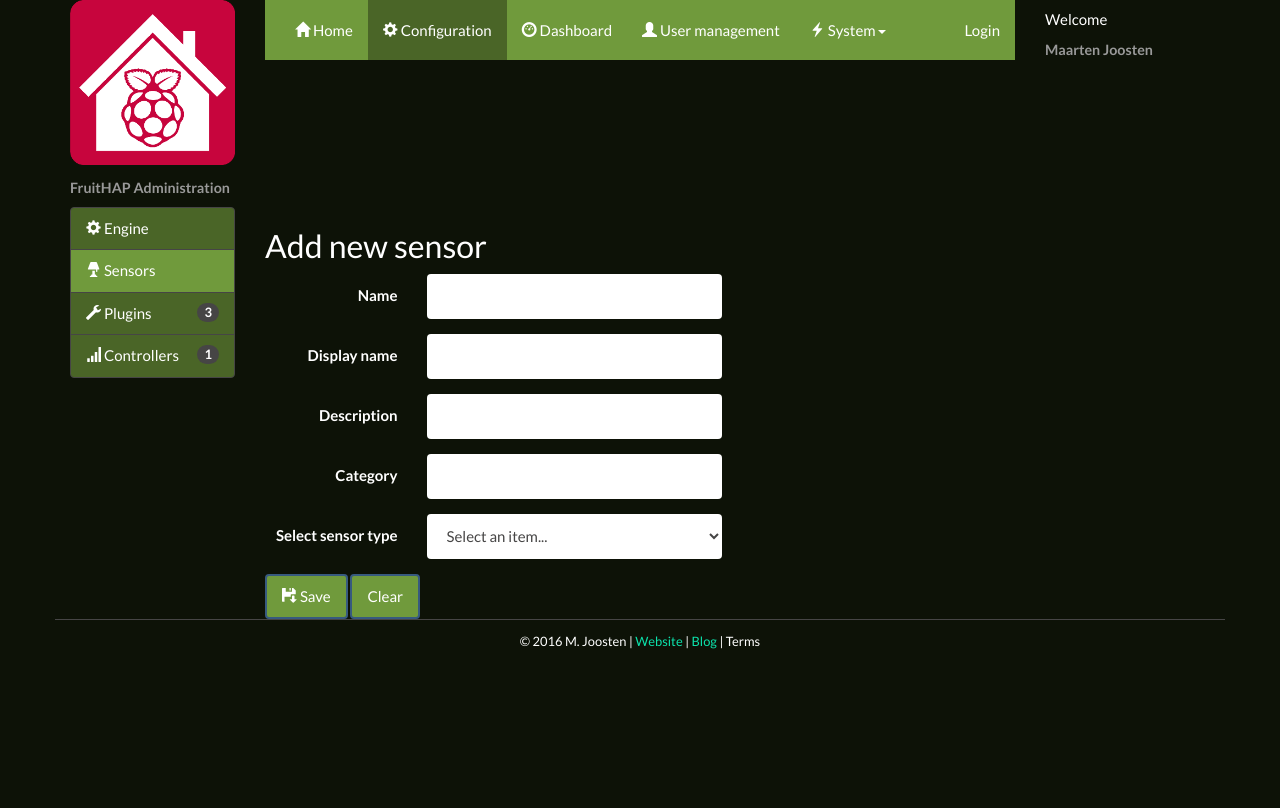
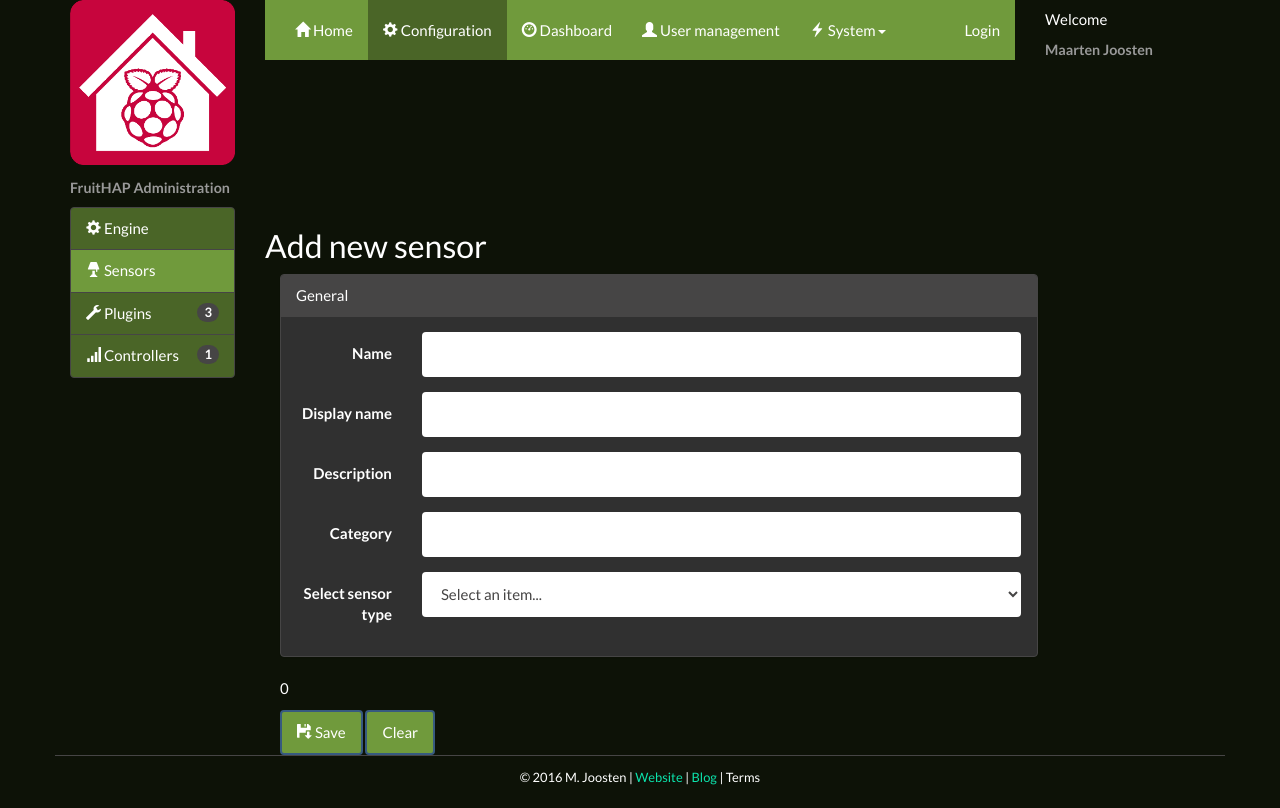
Before and after one commit to keigezellig/fruitHAP, a Django app: page /configuration/addsensor/ in a window 1280 px wide. Before the commit the page ends 649 px from the top, so only its background shows below. Run offline with Django 3.2, Linux system fonts and the light colour scheme; data that the repository does not hold is empty; some libraries are stand-ins or nearby versions.

Commit message:
Fancified add sensor page

```diff
--- a/clientapps/webconfig/templates/sensor_add.html
+++ b/clientapps/webconfig/templates/sensor_add.html
@@ -1,6 +1,5 @@
 {% extends 'configuration.html' %}
 {% load staticfiles %}
-{% load i18n widget_tweaks %}
 {% block main_content %}
     <div class="row">
         <div class="col-md-12">
@@ -11,54 +10,83 @@
     <div class="row">
         <div class="col-md-12">
             <form class="form-horizontal" data-bind="submit: save, reset: clearForm">
-
+                <div class="col-md-10">
+                    <div class="panel panel-default">
+                        <div class="panel-heading">General</div>
+                        <div class="panel-body">
                             <div class="form-group">
                                 <label for="sensorName" class="control-label col-md-2">Name</label>
-                    <div class="col-md-4">
+                                <div class="col-md-10">
                                     <input data-bind="textInput: name" id="sensorName" class="form-control"/>
                                 </div>
                             </div>
 
                             <div class="form-group">
                                 <label for="sensorDisplayName" class="control-label col-md-2">Display name</label>
-                    <div class="col-md-4">
-                        <input data-bind="textInput: displayName" id="sensorDisplayName" class="form-control"/>
+                                <div class="col-md-10">
+                                    <input data-bind="textInput: displayName" id="sensorDisplayName"
+                                           class="form-control"/>
                                 </div>
                             </div>
 
                             <div class="form-group">
                                 <label for="sensorDescription" class="control-label col-md-2">Description</label>
-                    <div class="col-md-4">
-                        <input data-bind="textInput: description" id="sensorDescription" class="form-control"/>
+                                <div class="col-md-10">
+                                    <input data-bind="textInput: description" id="sensorDescription"
+                                           class="form-control"/>
                                 </div>
                             </div>
                             <div class="form-group">
                                 <label for="sensorCategory" class="control-label col-md-2">Category</label>
-                    <div class="col-md-4">
+                                <div class="col-md-10">
                                     <input data-bind="textInput: category" id="sensorCategory" class="form-control"/>
                                 </div>
                             </div>
                             <div class="form-group">
                                 <label class="control-label col-md-2">Select sensor type</label>
-                    <div class="col-md-4">
-                        <select class="form-control" data-bind="options: availableSensorTypes, optionsCaption: 'Select an item...', value: selectedSensorType"></select>
+                                <div class="col-md-10">
+                                    <select class="form-control"
+                                            data-bind="options: availableSensorTypes, optionsCaption: 'Select an item...', value: selectedSensorType"></select>
                                 </div>
                             </div>
 
+                        </div>
+                    </div>
+
+                    <p data-bind="text: parameters().length"></p>
+                    <div data-bind="visible: parameters().length>0" class="row">
+                        <div class="col-md-12">
+
+                            <div class="panel panel-default">
+                                <div class="panel-heading">Parameters</div>
+                                <div class="panel-body">
+                                    <p>Device specific parameters</p>
                                     <div data-bind="foreach: parameters">
                                         <div class="form-group">
-                    <label data-bind="attr: {for: name}, text: name" class="control-label col-md-2">aaa</label>
-                    <div class="col-md-4">
-                        <input data-bind="attr: {id: name}, textInput: value" class="form-control"/>
+                                            <label data-bind="attr: {for: name}, text: name"
+                                                   class="control-label col-md-2"></label>
+                                            <div class="col-md-10">
+                                                <input data-bind="attr: {id: name}, textInput: value"
+                                                       class="form-control"/>
+                                            </div>
+                                        </div>
+                                    </div>
+                                </div>
                             </div>
                         </div>
                     </div>
 
+
                     <div class="btn-group ">
-                    <button type="submit" class="btn btn-primary"><span class="glyphicon glyphicon-floppy-save"></span> Save </button>
+                        <button type="submit" class="btn btn-primary"><span
+                                class="glyphicon glyphicon-floppy-save"></span> Save
+                        </button>
                     </div>
                     <div class="btn-group ">
-                    <button type="reset" class="btn btn-primary"> Clear </button>
+                        <button type="reset" class="btn btn-primary"> Clear</button>
+                    </div>
+
+
                 </div>
 
             </form>
```
Also changed, not shown: clientapps/webconfig/configurator/static/bootstrap/dist/css/bootstrap-darktheme.min.css (renamed from clientapps/webconfig/configurator/static/css/bootstrap-darktheme.min.css). Lines whose indentation alone changed are shown as unchanged.
